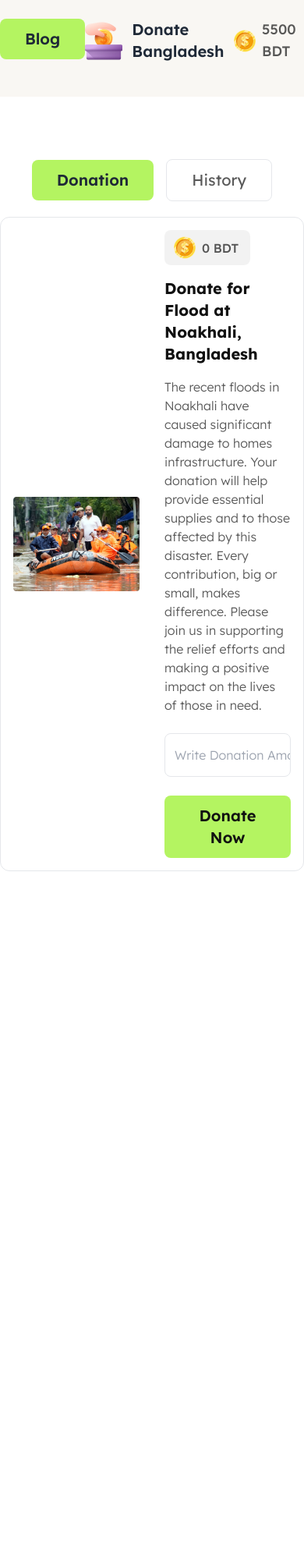
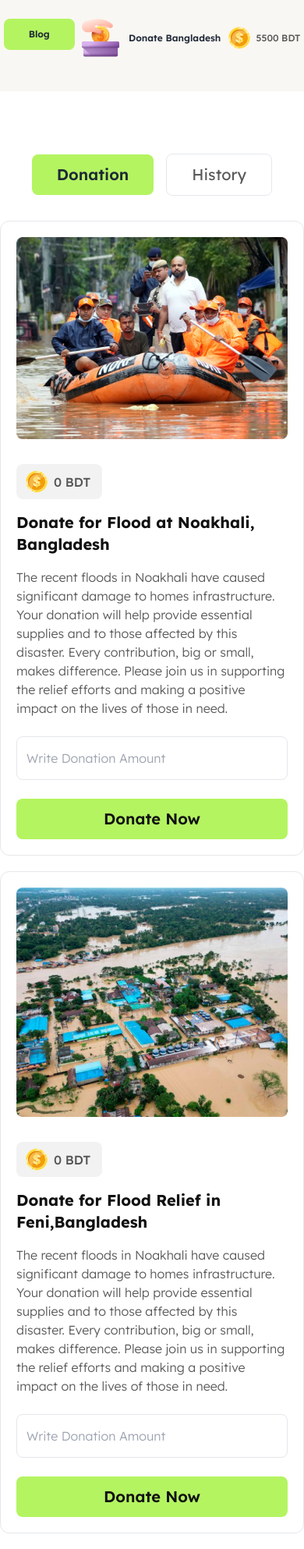
Before and after one commit to Samriddhadewan/assignment-5, a plain HTML site: page index.html in a window 390 px wide. Shown: the top 1986 px of the page at 78% size. Before the commit the page ends 1117 px from the top, so only its background shows below. Drawn offline with nearby package versions, Linux system fonts and the light colour scheme; a web font is replaced by a local one.

Commit message:
all donating section added

```diff
--- a/index.html
+++ b/index.html
@@ -18,21 +18,21 @@
 </head>
 <body>
     <!-- header section starts here  -->
-    <header class="">
+    <header class="sticky top-0 bg-white/30 pb-3 backdrop-blur-md z-50">
         <nav class="bg-[#F9F7F3] pt-6 pb-11">
             <!-- nav section starts here -->
             <section class="flex container mx-auto justify-around">
                 <div>
-                    <button class="bg-[#B4F461] px-8 py-3 text-xl font-semibold rounded-lg">Blog</button>
+                    <button class="bg-[#B4F461] px-8 py-3 text-xs lg:text-xl font-semibold rounded-lg">Blog</button>
                 </div>
                 <div class="flex items-center gap-3">
-                    <img src="./assets/logo.png" alt="">
-                    <h1 class="text-xl font-semibold">Donate Bangladesh</h1>
+                    <img  class="" src="./assets/logo.png" alt="">
+                    <h1 class="text-xs lg:text-xl font-semibold">Donate Bangladesh</h1>
 
                 </div>
                 <div class="flex items-center gap-2">
-                    <img src="./assets/coin.png" alt="">
-                    <p class="text-lg font-medium text-[#111111B2]"><span>5500</span> BDT</p>
+                    <img class="" src="./assets/coin.png" alt="">
+                    <p class=" text-xs lg:text-lg font-medium text-[#111111B2]"><span>5500</span> BDT</p>
                 </div>
             </section>
         </nav>
@@ -45,7 +45,7 @@
     <main>
         <section class="container mx-auto">
             <!-- box 1  -->
-            <div class="flex gap-8 justify-between items-center border p-4 rounded-xl">
+            <div class="flex flex-col sm:flex-row  gap-8 justify-between items-center border p-5 rounded-xl">
                 <div class="flex-1">
                     <img class="w-full" src="./assets/noakhali.png" alt="">
                 </div>
@@ -60,6 +60,39 @@
                     <button class="bg-[#B4F461] text-[#111] px-8 py-3 text-xl font-semibold rounded-lg w-full">Donate Now</button>
                 </div>
             </div>
+            <!-- box 2 starts here  -->
+            <div class="flex my-5 flex-col sm:flex-row  gap-8 justify-between items-center border p-5 rounded-xl">
+                <div class="flex-1">
+                    <img class="w-full" src="./assets/feni.png" alt="">
+                </div>
+                <div class="flex-1">
+                    <div class="flex py-2 pl-3 rounded-lg bg-[#1111110D] w-[110px] items-center text-base font-medium text-[#111111B2] gap-2">
+                        <img src="./assets/coin.png" alt="">
+                        <p><span>0</span> BDT</p>
+                    </div>
+                    <h1 class="text-xl font-bold text-[#111] my-4">Donate for Flood Relief in Feni,Bangladesh</h1>
+                    <p class="text-[#111111B2] font-light text-base "> The recent floods in Noakhali have caused significant damage to homes  infrastructure. Your donation will help provide essential supplies and  to those affected by this disaster. Every contribution, big or small, makes  difference. Please join us in supporting the relief efforts and making a positive impact on the lives of those in need.</p>
+                    <input class="border text-base font-light rounded-lg pl-3 text h-14 w-full my-6" type="text" name="" id="" placeholder="Write Donation Amount">
+                    <button class="bg-[#B4F461] text-[#111] px-8 py-3 text-xl font-semibold rounded-lg w-full">Donate Now</button>
+                </div>
+            </div>
+            <!-- box 3 starts here  -->
+            <div class="flex flex-col sm:flex-row  gap-8 justify-between items-center border p-5 rounded-xl">
+                <div class="flex-1">
+                    <img class="w-full" src="./assets/quota-protest.png" alt="">
+                </div>
+                <div class="flex-1">
+                    <div class="flex py-2 pl-3 rounded-lg bg-[#1111110D] w-[110px] items-center text-base font-medium text-[#111111B2] gap-2">
+                        <img src="./assets/coin.png" alt="">
+                        <p><span>0</span> BDT</p>
+                    </div>
+                    <h1 class="text-xl font-bold text-[#111] my-4">Aid for Injured in the Quota Movement</h1>
+                    <p class="text-[#111111B2] font-light text-base "> The recent floods in Noakhali have caused significant damage to homes  infrastructure. Your donation will help provide essential supplies and  to those affected by this disaster. Every contribution, big or small, makes  difference. Please join us in supporting the relief efforts and making a positive impact on the lives of those in need.</p>
+                    <input class="border text-base font-light rounded-lg pl-3 text h-14 w-full my-6" type="text" name="" id="" placeholder="Write Donation Amount">
+                    <button class="bg-[#B4F461] text-[#111] px-8 py-3 text-xl font-semibold rounded-lg w-full">Donate Now</button>
+                </div>
+            </div>
+
         </section>
     </main>
 
```
